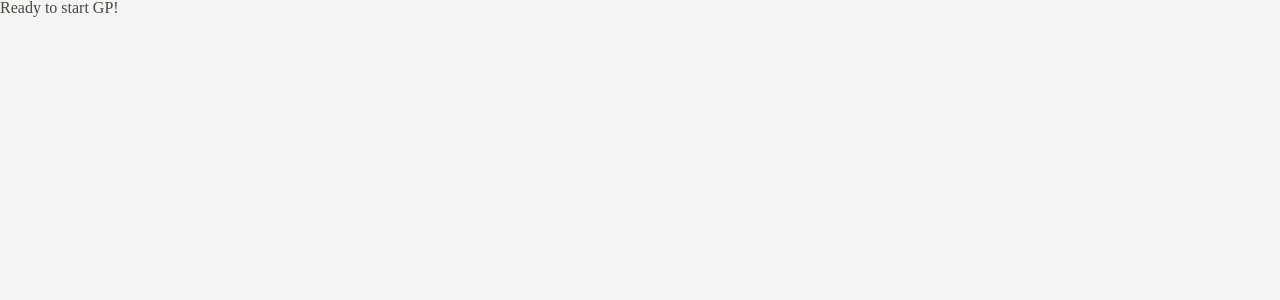
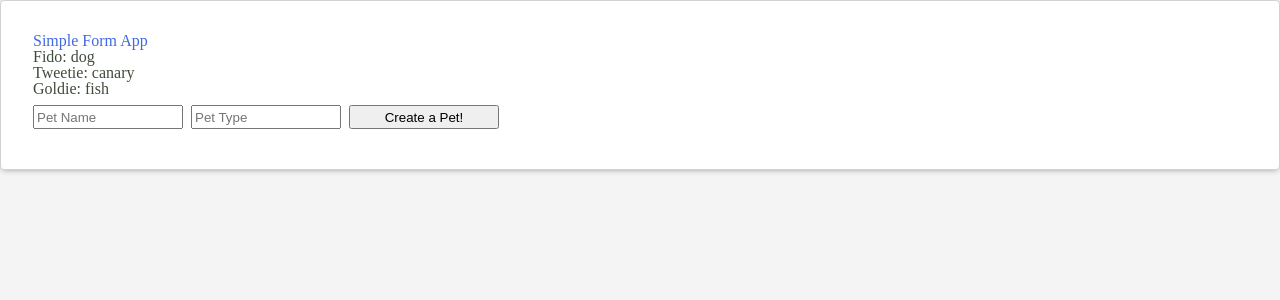
Before and after one commit to bloominstituteoftechnology/web-guided-project-form-management, a React (Vite) app: page / in a window 1280 px wide. Shown: the top 300 px of the page. Built offline with nearby package versions, Linux system fonts and the light colour scheme.

Commit message:
Through index.js simple form.

```diff
--- a/src/index.js
+++ b/src/index.js
@@ -1,4 +1,4 @@
-import React from 'react'
+import React, { useState } from 'react'
 import { render } from 'react-dom'
 // 👉 App contains a more sophisticated form we'll flesh out later
 import App from './components/App'
@@ -11,7 +11,55 @@ const petsList = [
 ]
 
 function SimpleForm() {
-  return <div>Ready to start GP!</div>
+  const [pets, setPets] = useState(petsList);
+  const [formValues, setFormValues] = useState({ petName: "", petType: "" });
+
+  const change = (evt) => {
+    const { name, value } = evt.target;
+    /**
+     * const name = evt.target.name;
+     * const value = evt.target.value;
+     */
+    setFormValues({ ...formValues, [name]: value });
+  }
+
+  const submit = (evt) => {
+    evt.preventDefault();
+
+    const newPet = {
+      petName: formValues.petName.trim(),
+      petType: formValues.petType.trim()
+    }
+    setPets(pets.concat(newPet));
+    setFormValues({ petName: "", petType: "" });
+  }
+
+  return (
+    <div className="container">
+      <h1>Simple Form App</h1>
+      {/** print out petName: petType for every pet in our pets array... */}
+      { pets.map((pet, idx) => (
+        <div key={idx}>{pet.petName}: {pet.petType}</div>
+      ))}
+      <form onSubmit={submit}>
+        <input
+          value={formValues.petName}
+          name="petName"
+          type="text"
+          onChange={change}
+          placeholder="Pet Name"
+        />
+        <input
+          value={formValues.petType}
+          name="petType"
+          type="text"
+          onChange={change}
+          placeholder="Pet Type"
+        />
+        <input type="submit" value="Create a Pet!" />
+      </form>
+    </div>
+  )
 }
 
 render(
```
